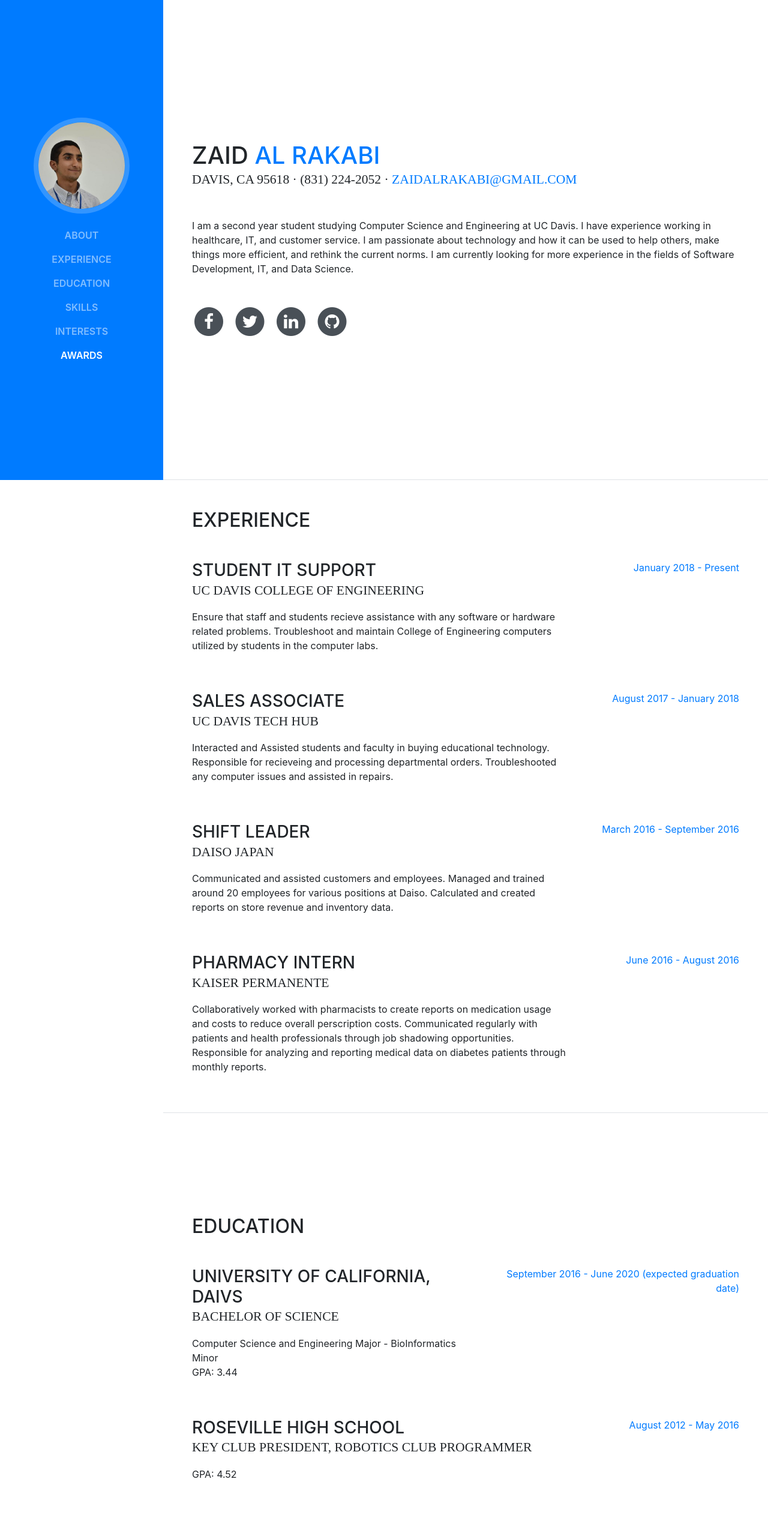
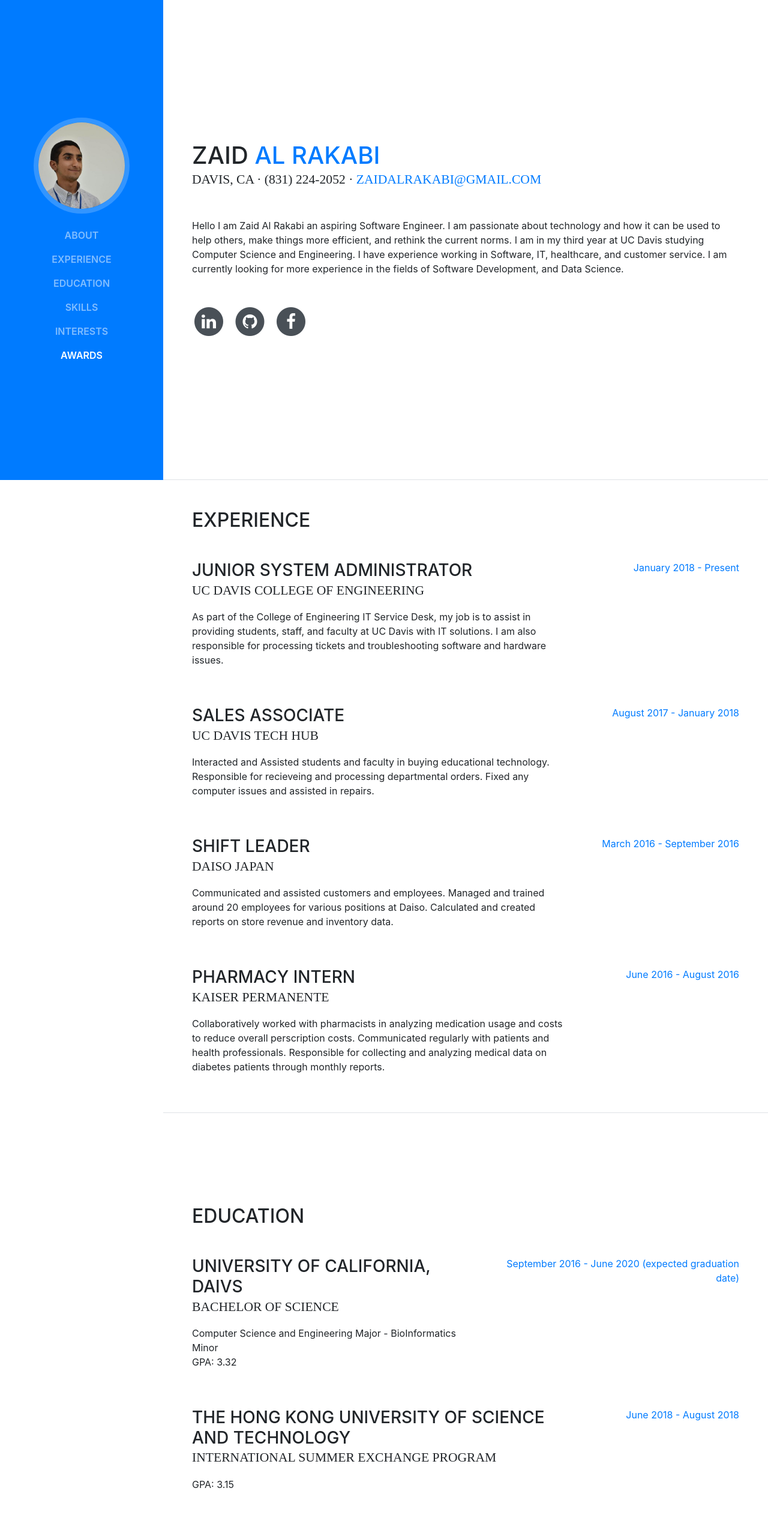
Before and after one commit to zaidalrakabi/zaidalrakabi.github.io, a website with bundled scripts: page startbootstrap-resume-master/index.html in a window 1280 px wide. Shown: the top 2560 px of the page at 60% size. Built offline with nearby package versions, Linux system fonts and the light colour scheme; a web font is replaced by a local one.

Commit message:
Updated Website

```diff
--- a/startbootstrap-resume-master/index.html
+++ b/startbootstrap-resume-master/index.html
@@ -69,27 +69,11 @@
           <h1 class="mb-0">Zaid
             <span class="text-primary">Al Rakabi</span>
           </h1>
-          <div class="subheading mb-5"> Davis, CA 95618 · (831) 224-2052 ·
+          <div class="subheading mb-5"> Davis, CA · (831) 224-2052 ·
             <a href="mailto:zaidalrakabi@gmail.com">zaidalrakabi@gmail.com</a>
           </div>
-          <p class="mb-5">I am a second year student studying Computer Science and Engineering at UC Davis. I have experience working in healthcare, IT, and customer service. I am passionate about technology and how it can be used to help others, make things more efficient, and rethink the current norms. I am currently looking for more experience in the fields of Software Development, IT, and Data Science.</p>
+          <p class="mb-5">Hello I am Zaid Al Rakabi an aspiring Software Engineer. I am passionate about technology and how it can be used to help others, make things more efficient, and rethink the current norms. I am in my third year at UC Davis studying Computer Science and Engineering. I have experience working in Software, IT, healthcare, and customer service. I am currently looking for more experience in the fields of Software Development, and Data Science.</p>
           <ul class="list-inline list-social-icons mb-0">
-            <li class="list-inline-item">
-              <a href="https://www.facebook.com/public/Zaid-Al-Rakabi">
-                <span class="fa-stack fa-lg">
-                  <i class="fa fa-circle fa-stack-2x"></i>
-                  <i class="fa fa-facebook fa-stack-1x fa-inverse"></i>
-                </span>
-              </a>
-            </li>
-            <li class="list-inline-item">
-              <a href="https://twitter.com/zaidalrakabi?lang=en">
-                <span class="fa-stack fa-lg">
-                  <i class="fa fa-circle fa-stack-2x"></i>
-                  <i class="fa fa-twitter fa-stack-1x fa-inverse"></i>
-                </span>
-              </a>
-            </li>
             <li class="list-inline-item">
               <a href="https://www.linkedin.com/in/zaid-al-rakabi">
                 <span class="fa-stack fa-lg">
@@ -106,6 +90,14 @@
                 </span>
               </a>
             </li>
+            <li class="list-inline-item">
+              <a href="https://www.facebook.com/public/Zaid-Al-Rakabi">
+                <span class="fa-stack fa-lg">
+                  <i class="fa fa-circle fa-stack-2x"></i>
+                  <i class="fa fa-facebook fa-stack-1x fa-inverse"></i>
+                </span>
+              </a>
+            </li>
           </ul>
         </div>
       </section>
@@ -116,9 +108,9 @@
 
           <div class="resume-item d-flex flex-column flex-md-row mb-5">
             <div class="resume-content mr-auto">
-              <h3 class="mb-0">Student IT Support</h3>
+              <h3 class="mb-0">Junior System Administrator</h3>
               <div class="subheading mb-3">UC Davis College of Engineering</div>
-              <p>Ensure that staff and students recieve assistance with any software or hardware related problems. Troubleshoot and maintain College of Engineering computers utilized by students in the computer labs.</p>
+              <p>As part of the College of Engineering IT Service Desk, my job is to assist in providing students, staff, and faculty at UC Davis with IT solutions. I am also responsible for processing tickets and troubleshooting software and hardware issues.</p>
             </div>
             <div class="resume-date text-md-right">
               <span class="text-primary">January 2018 - Present</span>
@@ -129,7 +121,7 @@
             <div class="resume-content mr-auto">
               <h3 class="mb-0">Sales Associate</h3>
               <div class="subheading mb-3">UC Davis Tech Hub</div>
-              <p>Interacted and Assisted students and faculty in buying educational technology. Responsible for recieveing and processing departmental orders. Troubleshooted any computer issues and assisted in repairs.</p>
+              <p>Interacted and Assisted students and faculty in buying educational technology. Responsible for recieveing and processing departmental orders. Fixed any computer issues and assisted in repairs.</p>
             </div>
             <div class="resume-date text-md-right">
               <span class="text-primary">August 2017 - January 2018</span>
@@ -151,7 +143,7 @@
             <div class="resume-content mr-auto">
               <h3 class="mb-0">Pharmacy Intern</h3>
               <div class="subheading mb-3">Kaiser Permanente</div>
-              <p>Collaboratively worked with pharmacists to create reports on medication usage and costs to reduce overall perscription costs. Communicated regularly with patients and health professionals through job shadowing opportunities. Responsible for analyzing and reporting medical data on diabetes patients through monthly reports.</p>
+              <p>Collaboratively worked with pharmacists in analyzing medication usage and costs to reduce overall perscription costs. Communicated regularly with patients and health professionals. Responsible for collecting and analyzing medical data on diabetes patients through monthly reports.</p>
             </div>
             <div class="resume-date text-md-right">
               <span class="text-primary">June 2016 - August 2016</span>
@@ -171,7 +163,7 @@
               <h3 class="mb-0">University of California, Daivs</h3>
               <div class="subheading mb-3">Bachelor of Science</div>
               <div>Computer Science and Engineering Major - BioInformatics Minor</div>
-              <p>GPA: 3.44</p>
+              <p>GPA: 3.32</p>
             </div>
             <div class="resume-date text-md-right">
               <span class="text-primary">September 2016 - June 2020 (expected graduation date)</span>
@@ -180,12 +172,12 @@
 
           <div class="resume-item d-flex flex-column flex-md-row">
             <div class="resume-content mr-auto">
-              <h3 class="mb-0">Roseville High School</h3>
-              <div class="subheading mb-3">Key Club President, Robotics Club programmer</div>
-              <p>GPA: 4.52</p>
+              <h3 class="mb-0">The Hong Kong University of Science and Technology</h3>
+              <div class="subheading mb-3">International Summer Exchange Program</div>
+              <p>GPA: 3.15</p>
             </div>
             <div class="resume-date text-md-right">
-              <span class="text-primary">August 2012 - May 2016</span>
+              <span class="text-primary">June 2018 - August 2018</span>
             </div>
           </div>
 
@@ -208,6 +200,15 @@
               <i class="devicon-java-plain"></i>
             </li>
             <li class="list-inline-item">
+              <i class="devicons devicons-go"></i>
+            </li>
+            <li class="list-inline-item">
+              <i class="devicons devicons-python"></i>
+            </li>
+            <li class="list-inline-item">
+              <i class="devicons devicons-swift"></i>
+            </li>
+            <li class="list-inline-item">
               <i class="devicons devicons-html5"></i>
             </li>
             <li class="list-inline-item">
@@ -220,13 +221,7 @@
               <i class="devicons devicons-ubuntu"></i>
             </li>
             <li class="list-inline-item">
-              <i class="devicon-windows8-original"></i>
-            </li>
-            <li class="list-inline-item">
-              <i class="devicon-apple-original"></i>
-            </li>
-            <li class="list-inline-item">
-              <i class="devicons devicons-github_badge"></i>
+              <i class="devicons devicons-git"></i>
             </li>
             <li class="list-inline-item">
               <i class="devicons devicons-vim"></i>
@@ -265,14 +260,20 @@
           <ul class="fa-ul mb-0">
             <li>
               <i class="fa-li fa fa-trophy text-warning"></i>
-              UC Davis College of Engineering Deans Honor Roll</li>
+              UC Davis College of Engineering Deans Honor Roll
+            </li>
             <li>
               <i class="fa-li fa fa-trophy text-warning"></i>
-              Member - <a href="http://www.manrrs.org/who-we-are">UC Davis MANRRS </a>
+              Research Assistant - <a href="http://thakur.cs.ucdavis.edu/">Davis Automated Reasoning Group</a>
+            </li>
+            <li>
+              <i class="fa-li fa fa-trophy text-warning"></i>
+              Marketing Ambassador - <a href="http://www.manrrs.org/who-we-are">UC Davis MANRRS </a>
               </li>
             <li>
               <i class="fa-li fa fa-trophy text-warning"></i>
-              Member - <a href="http://engineering.ucdavis.edu/undergraduate/leadr-advising/">UC Davis LEADR</a></li>
+              Ambassador - <a href="http://engineering.ucdavis.edu/undergraduate/leadr-advising/">UC Davis LEADR</a>
+            </li>
             <li>
               <i class="fa-li fa fa-trophy text-warning"></i>
               Member - <a href="https://daviscsclub.org/"> UC Davis Computer Science Club</a></li>
```
